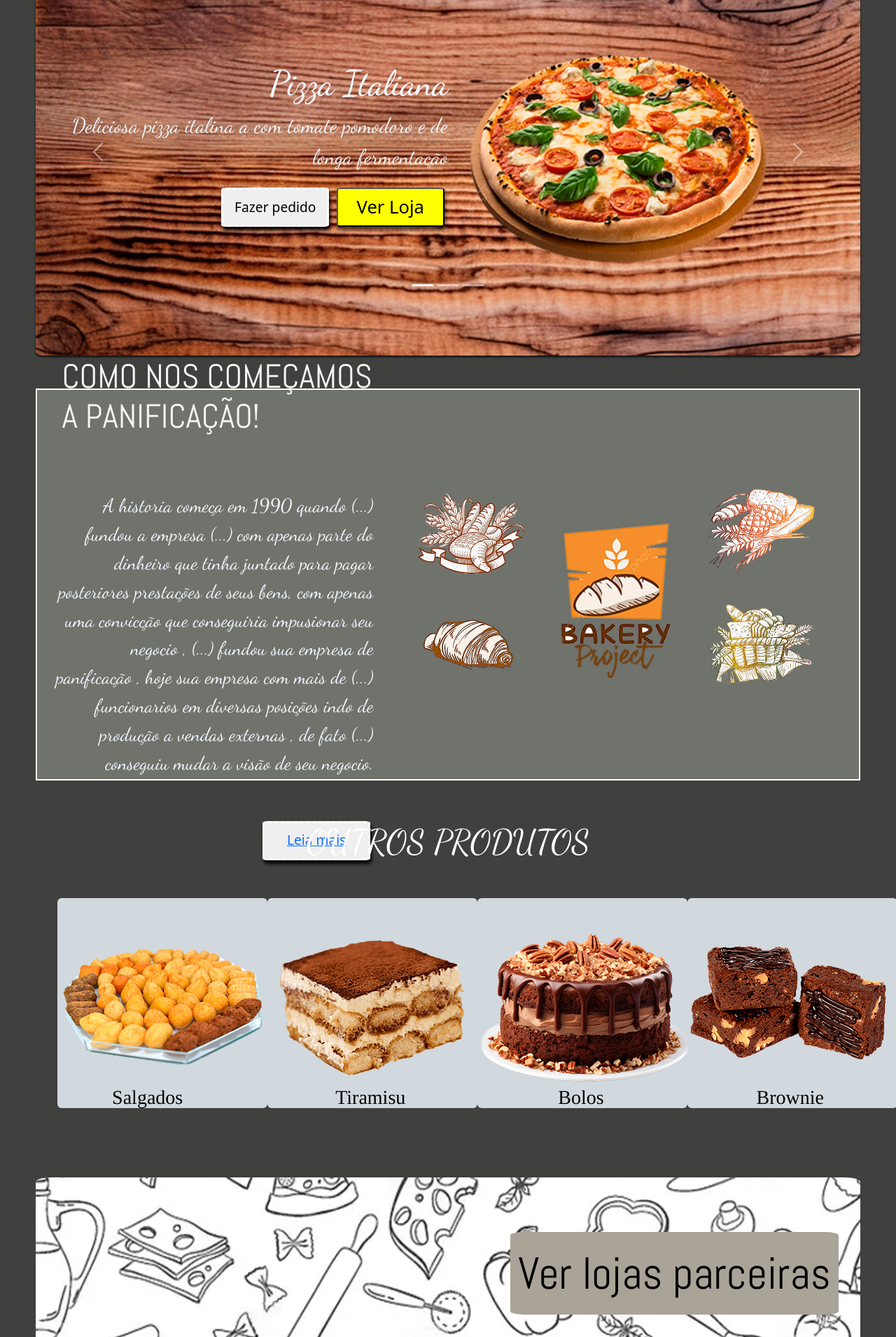
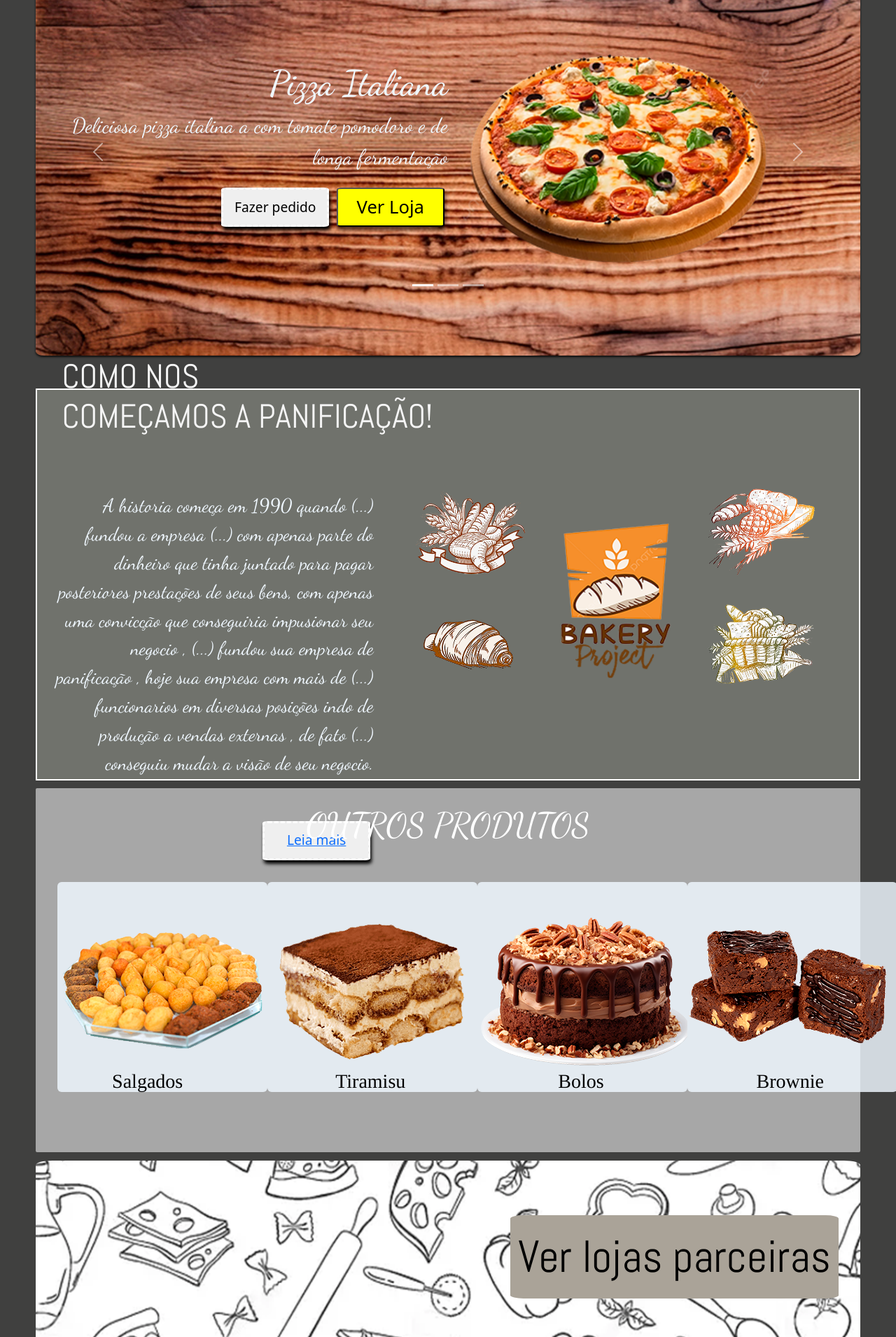
Before and after one commit to xKuth/Projeto_padaria-django, a Django app: page / in a window 1280 px wide. Shown: the part 182-2092 px from the top of the page at 70% size. Run offline with Django 5.2, Linux system fonts and the light colour scheme; some libraries are stand-ins or nearby versions.

Commit message:
background color on our products add , and margin top fix on setion our products

```diff
--- a/parceiros/static/css/desktop.css
+++ b/parceiros/static/css/desktop.css
@@ -133,7 +133,9 @@ img#pizza_anuciment{
 }
 /* Outer produts section */
 .section_outher_products{
-    margin-top: 3%;
+    background-color: rgba(255, 255, 255, 0.541);
+    border-radius: 5%;
+    margin-top: 1%;
     padding-top: 2%;
     border-radius: 2px;
     height: 65vh;
@@ -207,7 +209,6 @@ h2.title_produts{
     padding-top: 2%;
     margin-right: 5%;
     margin-left: 2%;
-
 }
 button.button_annoucement-nonebg > div.text_in{
     font-size: 1vw;
--- a/parceiros/templates/html/pagina01.html
+++ b/parceiros/templates/html/pagina01.html
@@ -96,7 +96,7 @@
 
         </section><!-- End section for annouciment carrocel -->
         <section class="section_infor_extra">
-            <h2>COMO NOS COMEÇAMOS <br> A PANIFICAÇÃO!</h2>
+            <h2>COMO NOS<br>COMEÇAMOS A PANIFICAÇÃO!</h2>
             <div class="content_extra_info">
                 <div class="text_in">
 
```
